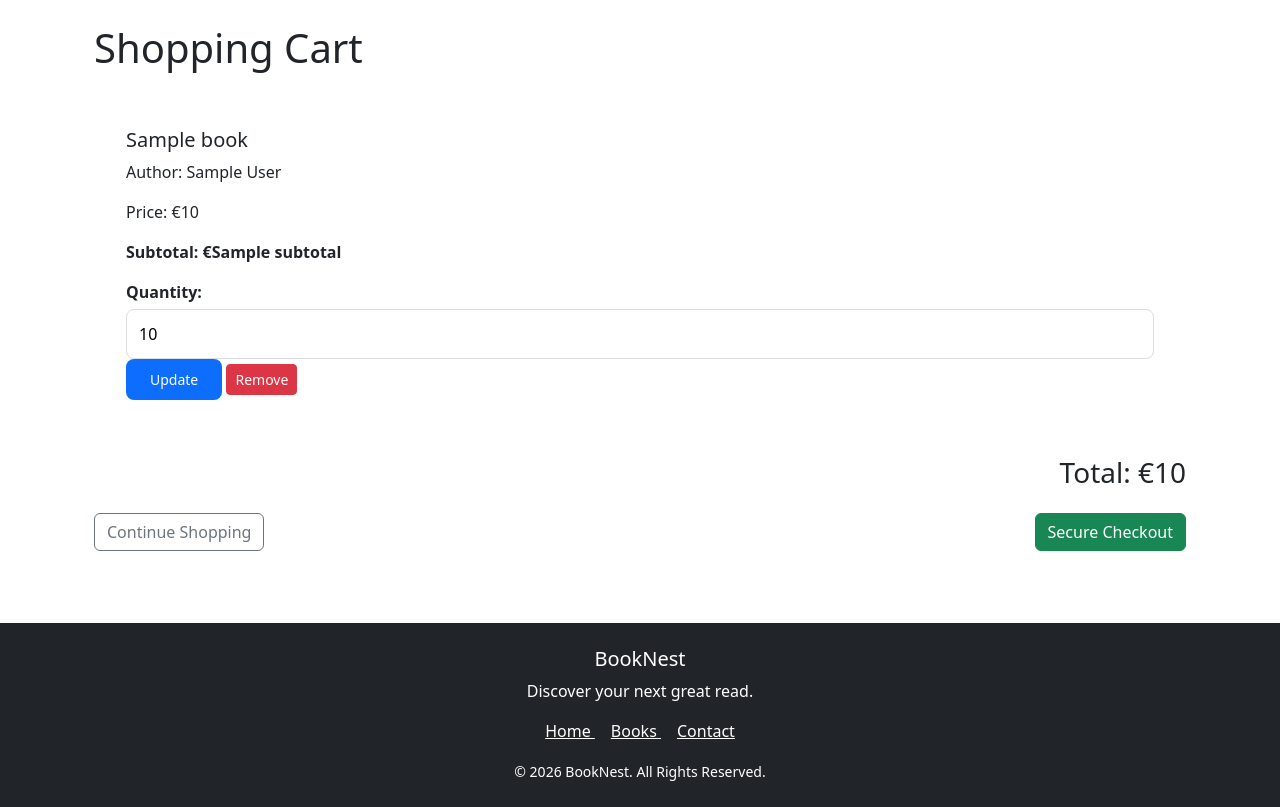
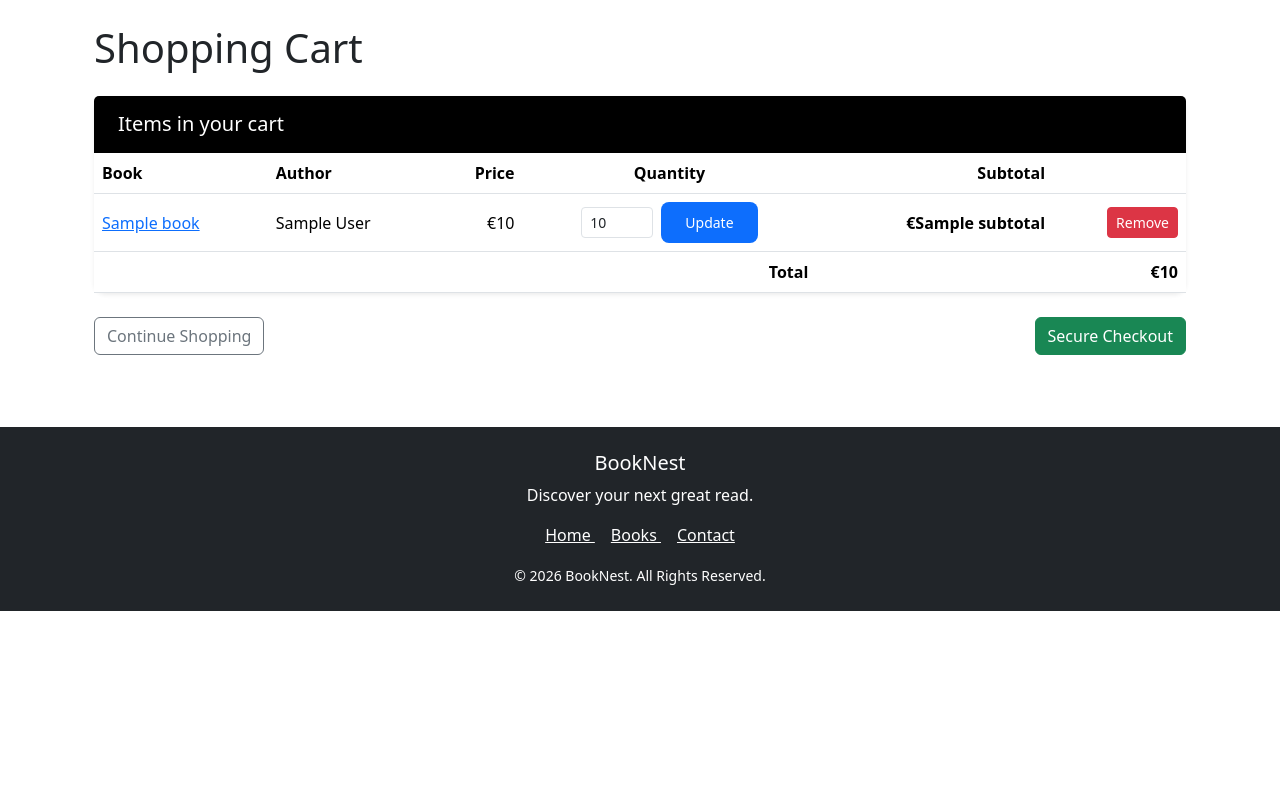
Before and after one commit to v-amna/booknest, a Django app: template cart/templates/cart/cart.html in a window 1280 px wide. Shown: the part 62-869 px from the top of the page. After the commit the page ends 673 px from the top, so only its background shows below. Run offline with Django 5.2, Linux system fonts and the light colour scheme; the template is opened without the code that fills it: most values are stand-ins (such as "Sample title", 1, 10 or a date in 2020); some libraries are stand-ins or nearby versions.

Commit message:
Add style to cart.html and checkout_success.html

```diff
--- a/cart/templates/cart/cart.html
+++ b/cart/templates/cart/cart.html
@@ -1,49 +1,64 @@
 {% extends "base.html" %}
+{% load static %}
 
 {% block extra_title %}Shopping Cart{% endblock %}
 
+{% block extra_css %}
+    {{ block.super }}
+    <link rel="stylesheet" href="{% static 'cart/css/cart.css' %}">
+{% endblock %}
+
 {% block content %}
 
-<div class="container">
+<div class="container cart-page">
 
     <h1 class="mb-4">Shopping Cart</h1>
 
     {% if cart_items %}
 
+        <div class="card shadow-sm mb-4">
+
+            <div class="card-header bg-black">
+                <h5 class="mb-0">Items in your cart</h5>
+            </div>
+
+            <div class="table-responsive">
+                <table class="table align-middle mb-0">
+                    <thead>
+                        <tr>
+                            <th>Book</th>
+                            <th>Author</th>
+                            <th class="text-end">Price</th>
+                            <th class="text-center">Quantity</th>
+                            <th class="text-end">Subtotal</th>
+                            <th></th>
+                        </tr>
+                    </thead>
+                    <tbody>
                         {% for item in cart_items %}
-
-            <div class="card mb-3">
-
-                <div class="card-body">
-
-                    <h5>{{ item.book.title }}</h5>
-
-                    <p>Author: {{ item.book.author }}</p>
-
-                    <p>Price: €{{ item.book.price }}</p>
-
-                    <p>
-                        <strong>
-                            Subtotal: €{{ item.subtotal }}
-                        </strong>
-                    </p>
-
+                            <tr>
+                                <td>
+                                    <a href="{% url 'book_detail' item.book.id %}">
+                                        {{ item.book.title }}
+                                    </a>
+                                </td>
+                                <td>{{ item.book.author }}</td>
+                                <td class="text-end">€{{ item.book.price }}</td>
+                                <td>
                                     <form action="{% url 'update_cart' item.book.id %}"
                                           method="POST"
-                          class="mt-3">
+                                          class="d-flex justify-content-center align-items-center gap-2">
 
                                         {% csrf_token %}
-
-                        <label for="quantity-{{ item.book.id }}">
-                            Quantity:
-                        </label>
 
                                         <input
                                             id="quantity-{{ item.book.id }}"
                                             type="number"
                                             name="quantity"
                                             value="{{ item.quantity }}"
-                            min="1">
+                                            min="1"
+                                            class="form-control form-control-sm"
+                                            style="width: 4.5rem;">
 
                                         <button
                                             type="submit"
@@ -52,27 +67,32 @@
                                             Update
 
                                         </button>
+                                    </form>
+                                </td>
+                                <td class="text-end fw-bold">€{{ item.subtotal }}</td>
+                                <td class="text-end">
                                     <a href="{% url 'remove_from_cart' item.book.id %}"
                                         class="btn btn-danger btn-sm">
 
                                          Remove
 
                                     </a>
-
-                    </form>
-
+                                </td>
+                            </tr>
+                        {% endfor %}
+                    </tbody>
+                    <tfoot>
+                        <tr>
+                            <th colspan="4" class="text-end">Total</th>
+                            <th class="text-end" colspan="2">€{{ total }}</th>
+                        </tr>
+                    </tfoot>
+                </table>
             </div>
 
         </div>
 
-        {% endfor %}
-
-        <div class="text-end mt-4">
-
-            <h3>Total: €{{ total }}</h3>
-
-        </div>
-        <div class="d-flex justify-content-between mt-4">
+        <div class="d-flex justify-content-between">
 
             <a href="{% url 'books' %}"
                class="btn btn-outline-secondary">
```
Also changed, not shown: checkout/templates/checkout/checkout_success.html (+8 -4 lines). Lines whose indentation alone changed are shown as unchanged.
